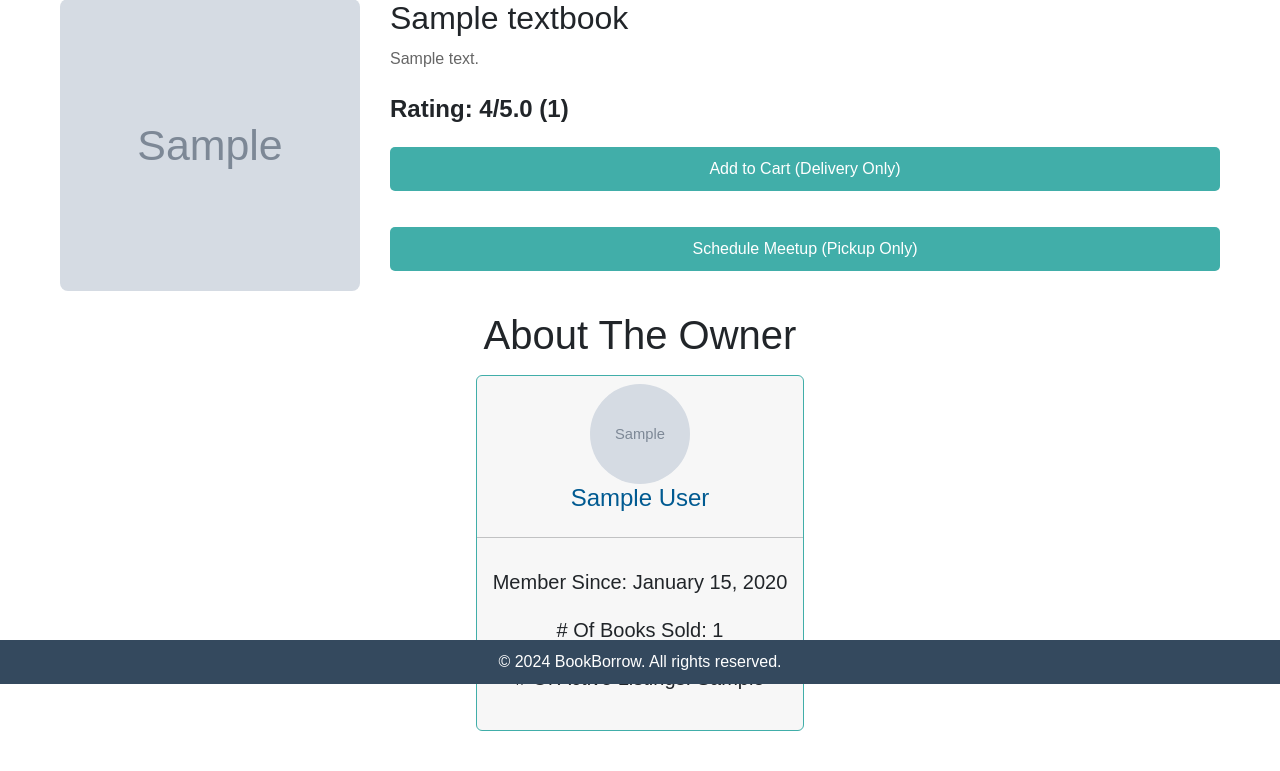
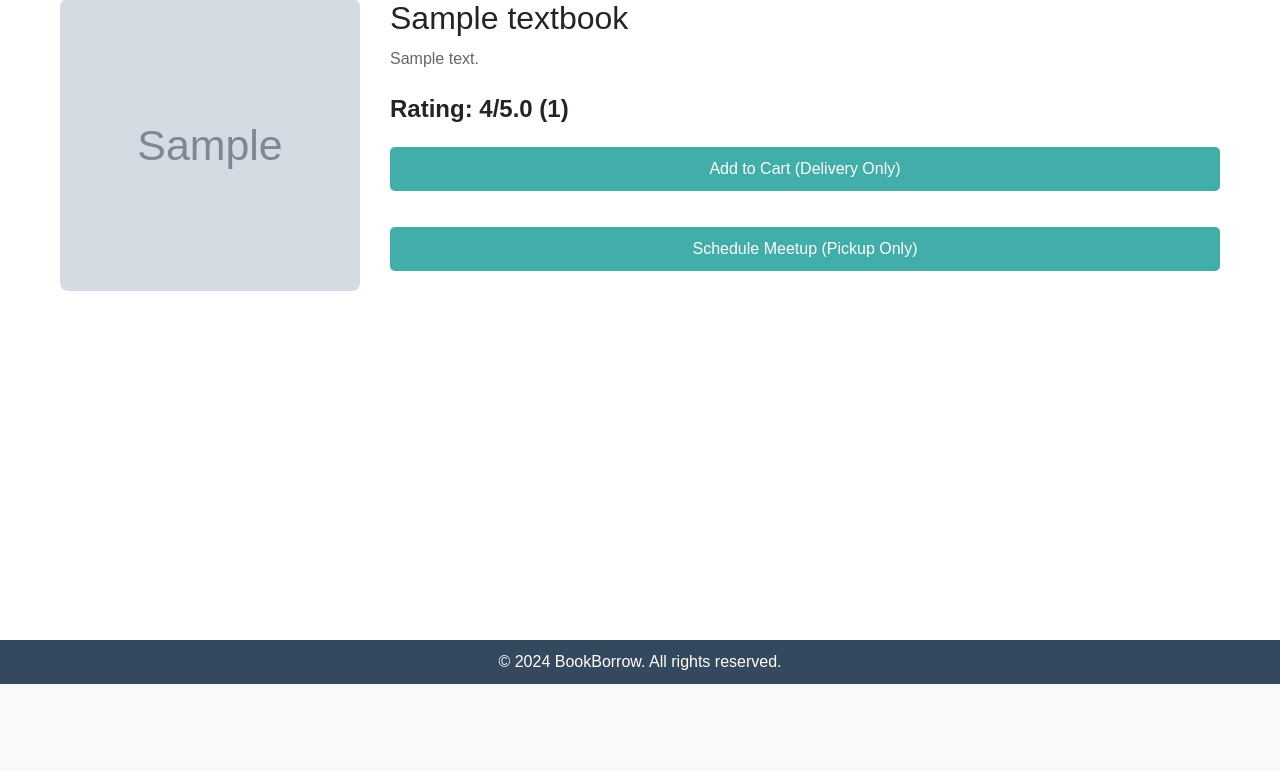
Before and after one commit to ZaidJ2003/Textbook-Rental-Application, a Flask app: template templates/book.html in a window 1280 px wide. Shown: the part 116-887 px from the top of the page. After the commit the page ends 800 px from the top, so only its background shows below. Run offline with Flask 3, Linux system fonts and the light colour scheme; the template is opened without the code that fills it: most values are stand-ins (such as "Sample title", 1, 10 or a date in 2020); grey boxes marked "Sample" are stand-in pictures; some libraries are stand-ins or nearby versions.

Commit message:
Recovered lost work

```diff
--- a/app.py
+++ b/app.py
@@ -1102,7 +1102,7 @@ def reset_password(token):
 def get_orders():
     if 'user' not in session:
         flash(not_logged_in_message, 'error')
-        return redirect('/')
+        return redirect('/login')
     orders = {}
     user_orders = Order.query.filter_by(user_id = session['user']['user_id']).all()
     for order in user_orders:
--- a/templates/book.html
+++ b/templates/book.html
@@ -89,7 +89,7 @@
     </div>
 
     <!-- If user is not owner display details of owner -->
-    {% if session['user']['user_id'] != textbook.owner.user_id %}
+    {% if 'user' in session and session['user']['user_id'] != textbook.owner.user_id %}
         <div class="bottom">
             <h1 class="mb-3 text-center">About The Owner</h1>
             <div class="card">
```
